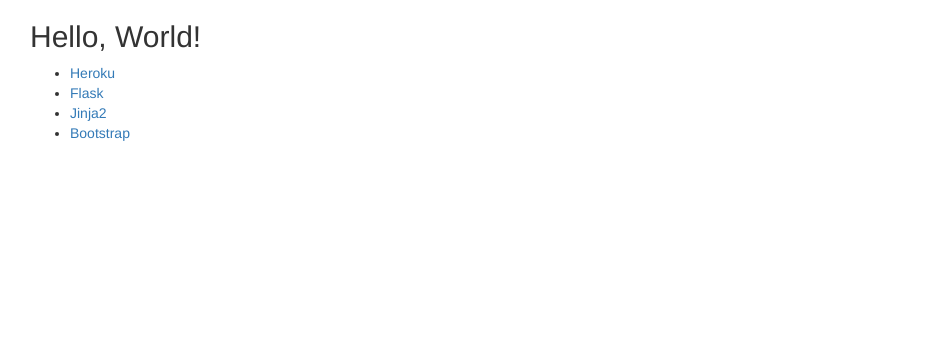
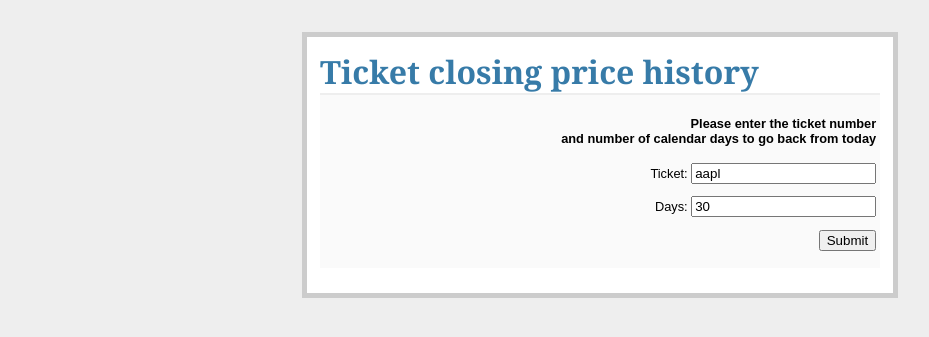
Before and after one commit to vityas/flask-demo, a Flask app: page / in a window 1280 px wide. Shown: the top 337 px of the page, without its empty margins (40-969 px from the left). Run offline with Flask 2, Linux system fonts and the light colour scheme; some libraries are stand-ins or nearby versions.

Commit message:
first local working verion of ticket submition

```diff
--- a/app.py
+++ b/app.py
@@ -1,10 +1,110 @@
-from flask import Flask, render_template, request, redirect
+# App that takes ticket number
+from flask import Flask, render_template, request
+import requests
+import datetime
+import pandas as pd
+import numpy as np
+import matplotlib.pyplot as plt
+from bokeh.plotting import figure, output_file, show, save
+
 
 app = Flask(__name__)
 
-@app.route('/')
+def plot_ticket(symbol, days):
+
+	now = datetime.datetime.now()
+	start_date = now + datetime.timedelta(-days)
+	end_date = now.strftime('%Y-%m-%d')
+	start_date = start_date.strftime('%Y-%m-%d')
+	print  (start_date, ' to ', end_date)
+
+
+
+
+
+
+	# preprocessing
+	symbol = symbol.upper()
+	url0  = 'https://www.quandl.com/api/v3/datasets/WIKI/%s.json' % symbol
+
+
+
+	pars  = {'column_index':'4',
+			 'start_date': start_date,
+			 'end_date': now,
+			 'collapse': 'daily',    # none, daily, weekly, monthly, quarterly, annual
+			 'transform': 'none',    # none, diff, rdiff, rdiff_from, cumul, normalize
+			 'api_key':'fj2gQaWni8TeZ78qXSqh'}
+
+
+	r = requests.get(url0, params=pars)
+
+
+	dataset = r.json()['dataset']
+	data = dataset['data']
+
+	data_np = np.array(data)
+
+	df = pd.DataFrame(data_np, columns=dataset['column_names'])
+	df.Close  = pd.to_numeric(df.Close)
+	df.index = pd.to_datetime(df.Date)
+	df = df.drop('Date', axis=1)
+
+
+	# p = df.plot(style = '--o', label = symbol, x_compat=True)
+	#
+	# plt.ylabel(symbol)
+	# p.set_xticks(p.get_xticks()[::2])
+	# plt.grid(True)
+	# plt.show()
+
+
+	#######
+
+
+
+	# output to static HTML file
+	output_file("templates/lines.html")
+
+	# create a new plot with a title and axis labels
+	p = figure( title="Close price for the last __ calendar days",
+				x_axis_label='Date',
+				y_axis_label=symbol,
+				x_axis_type="datetime")
+	# add a line renderer with legend and line thickness
+	p.line( df.index,df.Close, legend=symbol+'-close', line_width=1,
+			line_dash="4 4", line_color="orange")
+	p.circle(df.index, df.Close,  fill_color="red", size=6)
+	# show the results
+	save(p)
+# 	return render_template("lines.html")
+
+
+
+app.vars = {}
+# Index page, no args
+# request a form
+@app.route('/', methods=['GET','POST'])
 def index():
-  return render_template('index.html')
+	if request.method == 'GET':
+		return render_template("index.html")
+	else:
+		#request was a POST
+		app.vars['ticket'] = request.form['ticket']
+		app.vars['days'] = int(request.form['days'])
+		symbol = 		app.vars['ticket']
+		days =   		app.vars['days']
+		print 4*'*********'
+		print 4*'*********'
 
+		plot_ticket(symbol, days)
+		return render_template("lines.html")
+
+# @app.route("/plot/", methods=['POST'])
+
+
+
+# With debug=True, Flask server will auto-reload
+# when there are code changes
 if __name__ == '__main__':
-  app.run(port=33507)
+	app.run(port=5000, debug=True)
--- /dev/null
+++ b/static/style_lulu.css
@@ -0,0 +1,18 @@
+body            { font-family: sans-serif; background: #eee; }
+a, h1, h2       { color: #377BA8; }
+h1, h2          { font-family: 'Georgia', serif; margin: 0; }
+h1              { border-bottom: 2px solid #eee; }
+h2              { font-size: 1.2em; }
+
+.page           { margin: 2em auto; width: 35em; border: 5px solid #ccc;
+                  padding: 0.8em; background: white; }
+.entries        { list-style: none; margin: 0; padding: 0; }
+.entries li     { margin: 0.8em 1.2em; }
+.entries li h2  { margin-left: -1em; }
+.add-entry      { font-size: 0.9em; border-bottom: 1px solid #ccc; }
+.add-entry dl   { font-weight: bold; }
+.metanav        { text-align: right; font-size: 0.8em; padding: 0.3em;
+                  margin-bottom: 1em; background: #fafafa; }
+.flash          { background: #CEE5F5; padding: 0.5em;
+                  border: 1px solid #AACBE2; }
+.error          { background: #F0D6D6; padding: 0.5em; }
--- a/templates/index.html
+++ b/templates/index.html
@@ -1,35 +1,29 @@
 <!doctype html>
-<html lang="en">
-  <head>
-    <meta charset="utf-8">
-    <meta name="viewport" content="width=device-width, initial-scale=1, shrink-to-fit=no">
-    <meta name="description" content="Skeleton application demoing Heroku and Flask integration.">
-    <meta name="author" content="@gotoariel">
-    <!-- <link rel="icon" href="favicon.ico"> -->
 
-    <title>Wilkommen, bienvenue, and welcome to Heroku!</title>
+<title>What is the ticket?</title>
+<link rel=stylesheet type=text/css href='{{ url_for('static',filename='style_lulu.css')}}'>
 
-    <!-- Bootstrap core CSS -->
-    <link rel="stylesheet" href="https://maxcdn.bootstrapcdn.com/bootstrap/3.3.7/css/bootstrap.min.css">
-  </head>
-  <body>
-    <div class="container">
-      <div class="row">
-        <div class="col-lg-12 text-left">
-          <h2>Hello, World!</h2>
-          <ul>
-            <li><a target="_blank" href="https://www.heroku.com/">Heroku</a></li>
-            <li><a target="_blank" href="http://flask.pocoo.org/">Flask</a></li>
-            <li><a target="_blank" href="http://jinja.pocoo.org/docs/2.9/">Jinja2</a></li>
-            <li><a target="_blank" href="http://getbootstrap.com/">Bootstrap</a></li>
-          </ul>
-        </div>
+
+    <div class=page>
+      <h1>Ticket closing price history</h1>
+      <div class=metanav>
+        <h4>
+          Please enter the ticket number
+          <br>
+          and number of calendar days to go back from today
+        </h4>
+
+        <form id='submit' method='post' action="/">
+          <p>
+    	Ticket: <input type='text' name='ticket' value = 'aapl'/>
+          </p>
+          <p>
+    	Days: <input type='number' name='days' value = '30'/>
+          </p>
+          <p>
+    	<input type='submit' value='Submit' />
+          </p>
+        </form>
+
       </div>
     </div>
-    <!-- Bootstrap core JavaScript
-    ================================================== -->
-    <!-- Placed at the end of the document so the pages load faster -->
-    <script src="https://cdnjs.cloudflare.com/ajax/libs/jquery/3.2.1/jquery.js"></script>
-    <script src="https://maxcdn.bootstrapcdn.com/bootstrap/3.3.7/js/bootstrap.min.js"></script>
-  </body>
-</html>
```
Also changed, not shown: templates/lines.html (added, +71 -0 lines).
